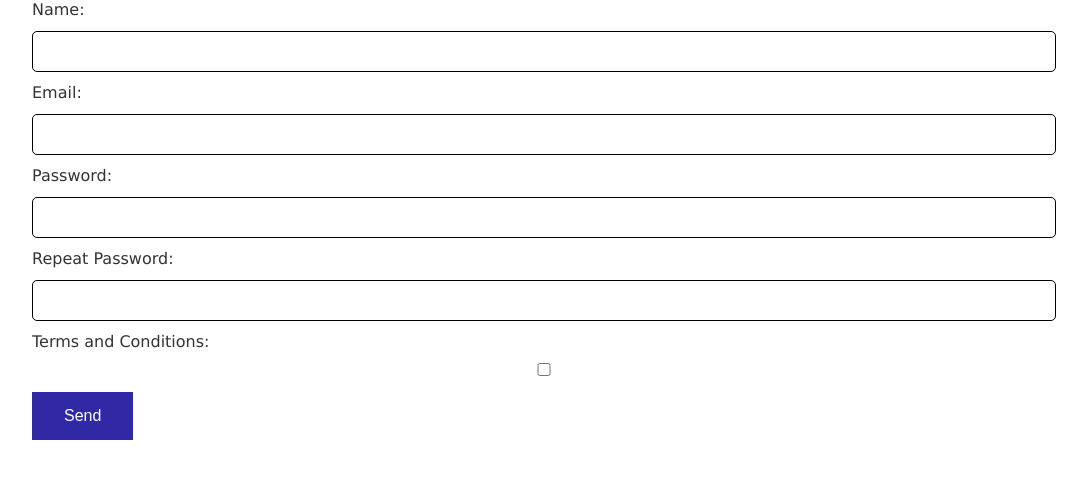
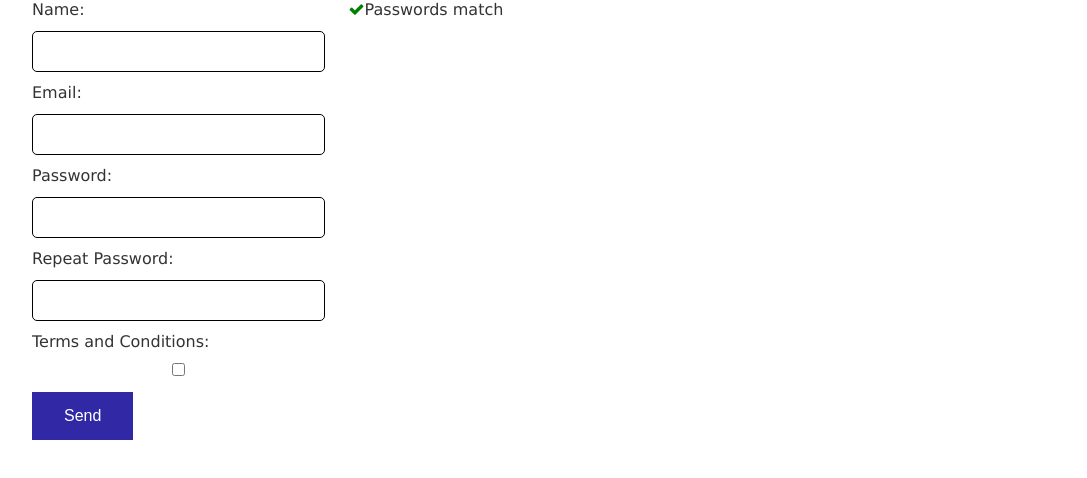
Before and after one commit to lukas-anci/form-validation, a React (Create React App) app: page / in a window 1280 px wide. Shown: the top 478 px of the page, without its empty margins (96-1183 px from the left). Built offline with nearby package versions, Linux system fonts and the light colour scheme.

Commit message:
validation results live

```diff
--- a/package.json
+++ b/package.json
@@ -6,6 +6,7 @@
     "@testing-library/jest-dom": "^5.14.1",
     "@testing-library/react": "^11.2.7",
     "@testing-library/user-event": "^12.8.3",
+    "font-awesome": "^4.7.0",
     "joi-browser": "^13.4.0",
     "react": "^17.0.2",
     "react-dom": "^17.0.2",
--- a/src/App.css
+++ b/src/App.css
@@ -9,7 +9,10 @@
   margin: 0 auto;
   color: #333;
 }
-
+.flex {
+  display: flex;
+  gap: 1.5em;
+}
 .main-form h1 {
 }
 
--- a/src/components/mainForm.jsx
+++ b/src/components/mainForm.jsx
@@ -1,5 +1,6 @@
 import Joi from 'joi-browser';
 import React, { Component } from 'react';
+import ValidationResults from './validationResults';
 class MainForm extends Component {
   state = {
     account: {
@@ -90,19 +91,25 @@
         },
       });
     } else {
+      const errorsCopy = { ...this.state.errors };
+      delete errorsCopy[name];
       this.setState({
-        errors: {
-          ...this.state.errors,
-          [name]: '',
-        },
+        errors: errorsCopy,
       });
     }
+  }
+
+  passProps() {
+    if (this.state.errors.password) return true;
+    if (this.state.errors.repeatPassword) return true;
+    return false;
   }
 
   render() {
     const { account, errors, errorMessages } = this.state;
     return (
       <div className="main-form">
+        <div className="flex">
           <form autoComplete="off" onSubmit={this.handleSubmit}>
             Name:
             <input
@@ -153,7 +160,9 @@
               <p className="error-msg">{errorMessages.repeatPassword}</p>
             )}
             <div className="check-group">
-            <label htmlFor="Terms and Conditions:">Terms and Conditions:</label>
+              <label htmlFor="Terms and Conditions:">
+                Terms and Conditions:
+              </label>
               <input
                 onChange={this.handleCheck}
                 value={account.agreement}
@@ -168,6 +177,8 @@
               Send
             </button>
           </form>
+          <ValidationResults passErr={this.passProps()} />
+        </div>
       </div>
     );
   }
--- /dev/null
+++ b/src/components/validationResults.jsx
@@ -0,0 +1,25 @@
+import React, { Component } from 'react';
+class ValidationResults extends Component {
+  state = {};
+  render() {
+    return (
+      <div className="results">
+        {this.props.passErr ? (
+          <p>
+            {' '}
+            <i style={{ color: 'tomato' }} className="fa fa-close"></i>
+            Passwords do not match
+          </p>
+        ) : (
+          <p>
+            {' '}
+            <i style={{ color: 'green' }} className="fa fa-check"></i>
+            Passwords match
+          </p>
+        )}
+      </div>
+    );
+  }
+}
+
+export default ValidationResults;
--- a/src/index.js
+++ b/src/index.js
@@ -3,6 +3,7 @@
 
 import App from './App';
 import reportWebVitals from './reportWebVitals';
+import 'font-awesome/css/font-awesome.css';
 
 ReactDOM.render(
   <React.StrictMode>
```
Also changed, not shown: 1 other file (tests, documents, lock files or other folders). Lines whose indentation alone changed are shown as unchanged.
